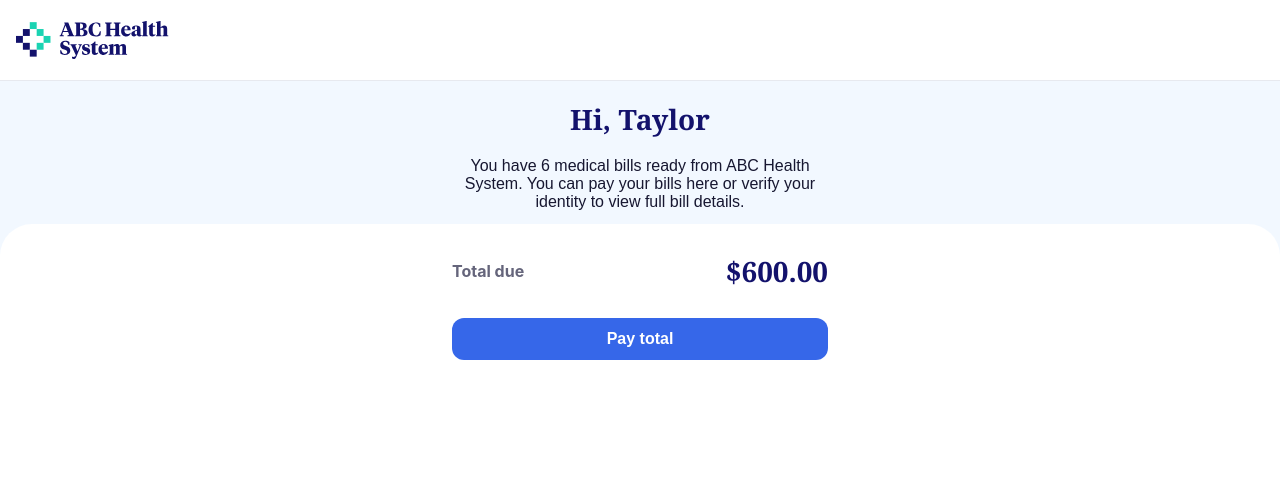
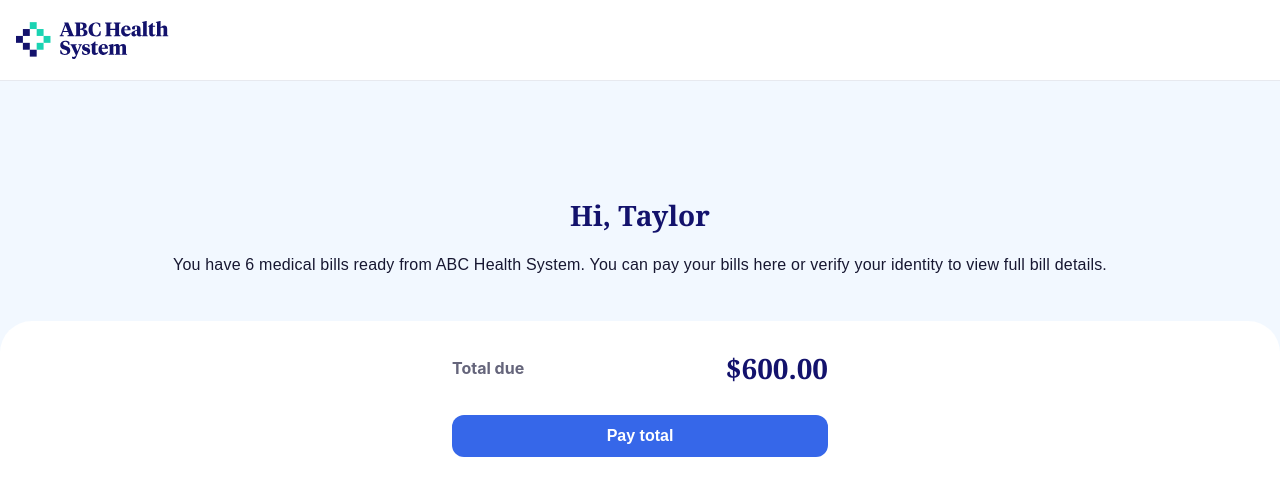
Before and after one commit to gstn-caruso/cedar-challenge, a React (Create React App) app: page / in a window 1280 px wide. Shown: the top 496 px of the page. Built offline with nearby package versions, Linux system fonts and the light colour scheme.

Commit message:
Update styling in WelcomeMessage.scss

```diff
--- a/src/styles/WelcomeMessage.scss
+++ b/src/styles/WelcomeMessage.scss
@@ -6,11 +6,12 @@
   display: flex;
   align-items: center;
   flex-direction: column;
+  margin-top: 6rem;
 
   text-align: center;
 
   .message-container {
-    max-width: 23.5rem;
+    margin-bottom: 2.75rem;
 
     h1 {
       font-size: 1.75rem;
@@ -24,8 +25,12 @@
       font-family: Arial, sans-serif;
       font-weight: 400;
       font-size: 1rem;
+      margin: 0 1rem;
 
       color: $dark-text-color;
+
+      line-height: 24px;
+      letter-spacing: 0.2px;
     }
   }
 
```
